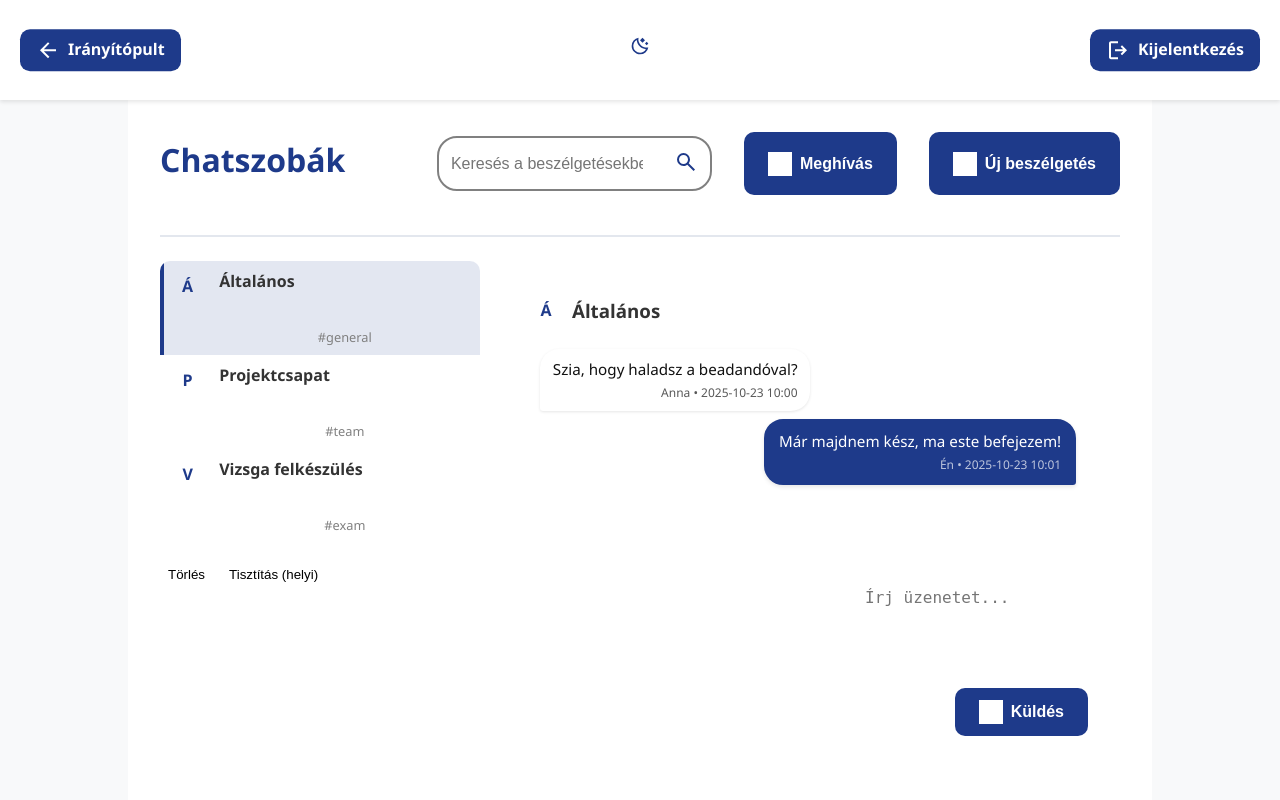
After one commit to DeliLaszlo/hallgatoi-fajlmegoszto, a PHP site: page /chatroom.php in a window 1280 px wide. The commit adds this page. Run offline with PHP 8.4, Linux system fonts and the light colour scheme; grey boxes are pictures that could not be loaded.

Commit message:
Chatroom separate php file

```diff
--- /dev/null
+++ b/chatroom.php
@@ -0,0 +1,141 @@
+<!DOCTYPE html>
+<html lang="hu">
+<head>
+    <meta charset="UTF-8">
+    <meta name="viewport" content="width=device-width, initial-scale=1.0">
+    <link rel="stylesheet" href="styles.css?v=1761247878">
+    <link rel="icon" type="image/x-icon" href="https://munkatars.sze.hu/core/templates/sze2018_bluerev/favicon.ico?v=2">
+    <title>Chatszobák</title> <!-- PHP-val generált -->
+
+<style>
+/* Scoped fallback to ensure own messages visible even if cache overrides */
+#subject_chatszobak .chat_bubble.me {
+  background: var(--primary-color) !important;
+  color: #fff !important;
+  border-color: var(--primary-color) !important;
+}
+#subject_chatszobak .chat_row.me { justify-content: flex-end; }
+#subject_chatszobak .chat_row.other { justify-content: flex-start; }
+</style>
+
+</head>
+<body>
+    <header>
+        <span class="active-section-name"></span>
+        <button class="hamburger" aria-label="Menu">
+            <img src="icons/hamburger_menu.svg" alt="Menu" class="hamburger-icon menu-icon">
+            <img src="icons/close.svg" alt="Close" class="hamburger-icon close-icon">
+        </button>
+        <nav class="nav-menu">
+            <h1><button class="dark-mode-toggle" aria-label="Sötét mód váltás">
+                <img src="icons/darkmode.svg" alt="Sötét mód" class="dark-mode-icon moon-icon">
+                <img src="icons/lightmode.svg" alt="Világos mód" class="dark-mode-icon sun-icon">
+                </button> <!-- PHP-val generált --></h1>
+            <a href="#" class="dashboard_button">
+                <img src="icons/arrowback.svg" alt="Irányítópult" class="dashboard-icon">
+                <span>Irányítópult</span>
+            </a>
+            <a href="#" class="logout_button">
+                <img src="icons/logout.svg" alt="Kijelentkezés" class="logout-icon">
+                <span>Kijelentkezés</span>
+            </a>
+        </nav>
+    </header>
+    <main>
+        <section id="subject_chatszobak">
+  <div class="section_header">
+    <h1>Chatszobák
+    </h1>
+    <div class="section_header_actions">
+      <div class="search_container content_search_container">
+        <input type="search" id="chat_search" placeholder="Keresés a beszélgetésekben" aria-label="Keresés a beszélgetésekben">
+        <button type="button" aria-label="Keresés">
+          <img src="icons/search.svg" alt="Keresés">
+        </button>
+      </div>
+      <button id="chat_invite_btn" class="large_button" type="button">
+        <img src="icons/user-plus.svg" alt="">
+        <span class="icon_text">Meghívás</span>
+      </button>
+      <button id="chat_new_conv" class="large_button" type="button">
+        <img src="icons/plus.svg" alt="">
+        <span class="icon_text">Új beszélgetés</span>
+      </button>
+    </div>
+  </div>
+  <hr>
+
+  <div class="chat_layout">
+    <!-- Oldalsáv: beszélgetések -->
+    <aside class="chat_sidebar">
+      <div id="chat_conv_list" class="chat_list" role="list">
+        <!-- Példasorok – eltávolítható, ha dinamikus lesz -->
+        <div class="chat_list_item active">
+          <div class="chat_avatar">Á</div>
+          <div>
+            <div><strong>Általános</strong></div>
+            <div class="no_content_message" style="font-size:.8rem;">#general</div>
+          </div>
+        </div>
+        <div class="chat_list_item">
+          <div class="chat_avatar">P</div>
+          <div>
+            <div><strong>Projektcsapat</strong></div>
+            <div class="no_content_message" style="font-size:.8rem;">#team</div>
+          </div>
+        </div>
+        <div class="chat_list_item">
+          <div class="chat_avatar">V</div>
+          <div>
+            <div><strong>Vizsga felkészülés</strong></div>
+            <div class="no_content_message" style="font-size:.8rem;">#exam</div>
+          </div>
+        </div>
+      </div>
+
+      <div style="margin-top:.5rem; display:flex; gap:.5rem;">
+        <button id="chat_delete_conv" class="button" type="button"><span>Törlés</span></button>
+        <button id="chat_clear_btn" class="button" type="button"><span>Tisztítás (helyi)</span></button>
+      </div>
+    </aside>
+
+    <!-- Üzenetek nézet -->
+    <section class="chat_window">
+      <div class="chat_header_inline">
+        <div class="chat_title">
+          <div id="chat_room_avatar" class="chat_avatar">Á</div>
+          <h3 id="chat_room_title" style="margin:0;">Általános</h3>
+        </div>
+
+      </div>
+
+      <div id="chat_messages" class="chat_messages" aria-live="polite">
+        <!-- Minta üzenetek – eltávolítható -->
+        <div class="chat_row other">
+          <div class="chat_bubble">
+            <div>Szia, hogy haladsz a beadandóval?</div>
+            <div class="chat_meta">Anna • 2025-10-23 10:00</div>
+          </div>
+        </div>
+        <div class="chat_row me">
+          <div class="chat_bubble me">
+            <div>Már majdnem kész, ma este befejezem!</div>
+            <div class="chat_meta">Én • 2025-10-23 10:01</div>
+          </div>
+        </div>
+      </div>
+
+      <form id="chat_composer" class="chat_input">
+        <textarea id="chat_text" maxlength="2000" placeholder="Írj üzenetet..." required></textarea>
+        <button class="large_button" type="submit">
+          <img src="icons/send.svg" alt="">
+          <span class="icon_text">Küldés</span>
+        </button>
+      </form>
+    </section>
+  </div>
+</section>
+    </main>
+<script type="text/javascript" src="scripts.js?v=2"></script>
+</boby>
+</html>
--- a/styles.css
+++ b/styles.css
@@ -1470,11 +1470,6 @@ form .modal_footer {
   color: #ddd;
 }
 
-.dark_mode /* Képernyőn kisebb buborékok mobilon */
-@media (max-width: 600px) {
-  .chat_bubble { max-width: 85%; }
-}
-
 /* === Chat bubbles (consolidated) === */
 .chat_bubble {
   max-width: 65%;
```
